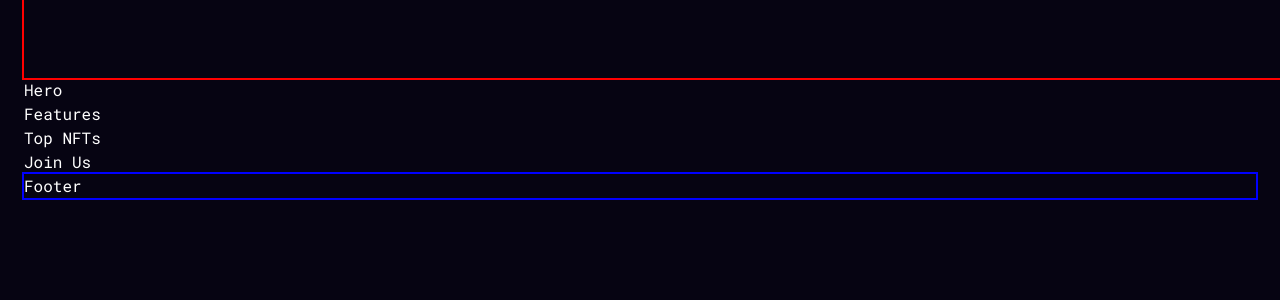
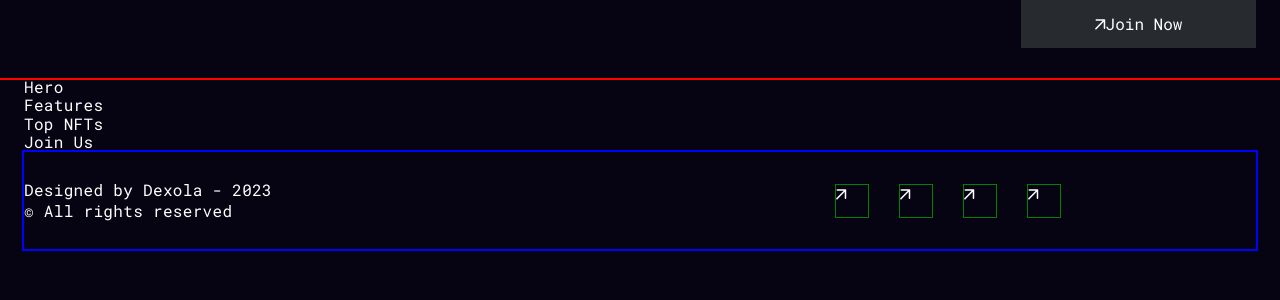
Before and after one commit to YanaUSA/dx-camp-landing, a React (Vite) app: page / in a window 1280 px wide. Shown: the top 300 px of the page. Built offline with nearby package versions, Linux system fonts and the light colour scheme.

Commit message:
add footer draft

```diff
--- a/src/components/Footer/Footer.jsx
+++ b/src/components/Footer/Footer.jsx
@@ -1,10 +1,79 @@
-import styles from './Footer.module.scss'
+import styles from "./Footer.module.scss";
 
 const Footer = () => {
   return (
     <>
       <footer className={styles.footer}>
-                <div>Footer</div>
+        <ul className={styles.socialIconList}>
+          <li className={styles.socialIconItem}>
+            <svg
+              width="11"
+              height="11"
+              margin-right="16"
+              xmlns="http://www.w3.org/2000/svg"
+            >
+              <path
+                d="M.888 9.667 9.482 1m0 0v8.32m0-8.32h-8.25"
+                stroke="#fff"
+                stroke-width="1.5"
+                stroke-linecap="round"
+                stroke-linejoin="round"
+              />
+            </svg>
+          </li>
+          <li className={styles.socialIconItem}>
+            <svg
+              width="11"
+              height="11"
+              margin-right="16"
+              xmlns="http://www.w3.org/2000/svg"
+            >
+              <path
+                d="M.888 9.667 9.482 1m0 0v8.32m0-8.32h-8.25"
+                stroke="#fff"
+                stroke-width="1.5"
+                stroke-linecap="round"
+                stroke-linejoin="round"
+              />
+            </svg>
+          </li>
+          <li className={styles.socialIconItem}>
+            <svg
+              width="11"
+              height="11"
+              margin-right="16"
+              xmlns="http://www.w3.org/2000/svg"
+            >
+              <path
+                d="M.888 9.667 9.482 1m0 0v8.32m0-8.32h-8.25"
+                stroke="#fff"
+                stroke-width="1.5"
+                stroke-linecap="round"
+                stroke-linejoin="round"
+              />
+            </svg>
+          </li>
+          <li className={styles.socialIconItem}>
+            <svg
+              width="11"
+              height="11"
+              margin-right="16"
+              xmlns="http://www.w3.org/2000/svg"
+            >
+              <path
+                d="M.888 9.667 9.482 1m0 0v8.32m0-8.32h-8.25"
+                stroke="#fff"
+                stroke-width="1.5"
+                stroke-linecap="round"
+                stroke-linejoin="round"
+              />
+            </svg>
+          </li>
+        </ul>
+        <div className={styles.footerInfoBox}>
+          <p className={styles.developedBy}>Designed by Dexola - 2023</p>
+          <p className={styles.copywrite}>&#169; All rights reserved</p>
+        </div>
       </footer>
     </>
   );
--- a/src/components/Footer/Footer.module.scss
+++ b/src/components/Footer/Footer.module.scss
@@ -1,8 +1,101 @@
-@import '../../styles/breakpoints.module.scss';
-@import '../../styles/theme-colors.module.scss';
-@import '../../styles/fonts.module.scss';
-@import '../../styles/mixins.module.scss';
+@import "../../styles/breakpoints.module.scss";
+@import "../../styles/theme-colors.module.scss";
+@import "../../styles/fonts.module.scss";
+@import "../../styles/mixins.module.scss";
 
 .footer {
-    outline: 2px solid blue;
+  outline: 2px solid blue;
+
+  display: flex;
+  flex-direction: column;
+//   justify-content: center;
+  align-items: center;
+
+
+  @include respond-to("tablet") {
+    flex-direction: row-reverse;
+  }
+
+  @include respond-to("desktop") {
+//    flex-direction: row;
+//     justify-content: space-between;
+  }
 }
+
+.socialIconList {
+  display: flex;
+  margin: 12px 0;
+
+  @include respond-to("tablet") {
+    width: 100%;
+    justify-content: center;
+  }
+
+  @include respond-to("desktop") {
+    // justify-content: center;
+
+  }
+}
+
+.socialIconItem {
+    width: 32px;
+    height: 32px;
+    outline: 1px solid green;
+
+    fill: red;
+
+  &:not(:last-child) {
+    margin-right: 32px;
+  }
+}
+
+.footerInfoBox {
+  @include respond-to("tablet") {
+    margin: 28px 0;
+    width: 100%;
+    justify-content: start;
+    align-items: center;
+  }
+}
+
+.developedBy {
+  margin-top: 8px;
+
+  font-size: getFontSize("m-small");
+  font-weight: 400;
+  line-height: 1.31;
+
+  @include respond-to("tablet") {
+    width: 100%;
+    margin: 0;
+    font-size: getFontSize("l-small");
+    }
+
+    @include respond-to("desktop") {
+        // width: 100%;
+        // margin: 38px 0;
+        // text-align: center;
+        font-size: getFontSize("s-medium");
+      }
+}
+
+.copywrite {
+  margin-bottom: 34px;
+
+  font-size: getFontSize("m-small");
+  font-weight: 400;
+  line-height: 1.31;
+
+  @include respond-to("tablet") {
+    width: 100%;
+    margin: 0;
+    font-size: getFontSize("l-small");
+    }
+
+    @include respond-to("desktop") {
+        // width: 100%;
+        // margin: 38px 0;
+        // text-align: center;
+        font-size: getFontSize("s-medium");
+      }
+}
--- a/src/components/Header/Header.jsx
+++ b/src/components/Header/Header.jsx
@@ -1,13 +1,15 @@
+import Button from '../../kit/Button/Button'
+// import Icon from '../../kit/Icon/Icon'
+
 import styles from "./Header.module.scss";
 
 const Header = () => {
   return (
     <header className={styles.header}>
       <nav>
-        {/* Header */}
         {/* <a href="https://dexola.com/" className={styles.logo}> */}
             <svg
-              className="logo-icon"
+              className={styles.logoIcon}
               width="35"
               height="20"
               aria-label="Dexola logo"
@@ -17,7 +19,25 @@ const Header = () => {
               ></use>
             </svg>
         {/* </a> */}
-        <button></button>
+        <Button variant="headerBtn" type="button">
+        <svg
+        width="11"
+        height="11"
+        margin-right="16"
+        xmlns="http://www.w3.org/2000/svg"
+      >
+        <path
+          d="M.888 9.667 9.482 1m0 0v8.32m0-8.32h-8.25"
+          stroke="#fff"
+          stroke-width="1.5"
+          stroke-linecap="round"
+          stroke-linejoin="round"
+        />
+      </svg>
+          {/* <Icon name="btn-arrow" className={styles.btnIcon} width="9"
+              height="9" fill="white"/> */}
+          Join Now
+        </Button>
       </nav>
     </header>
   );
--- a/src/components/Header/Header.module.scss
+++ b/src/components/Header/Header.module.scss
@@ -5,38 +5,36 @@
 
 .header {
   outline: 2px solid red;
-  width: 100%;
-  height: 40px;
-
 
   position: fixed;
+  z-index: 99;
   top: 0;
   left: 0;
-  // right: 0;
-  margin: 0 24px;
+  height: 40px;
+  // padding: 0 24px;
 
+  @include respond-to("tablet") {
+    height: 78px;
+    // padding: 15px 0;
+  }
+
+  @include respond-to("desktop") {
+    // padding: 0 120px;
+  }
+}
+
+nav{
   display: flex;
   justify-content: space-between;
 
-  @include respond-to("tablet") {
-    height: 78px;
-    padding: 15px 0;
-  }
-
-  @include respond-to("desktop") {
-    margin: 0 120px;
-  }
+  padding: 0 24px;
 }
 
-.logo-icon {
+.logoIcon {
   padding-top: 10px;
   padding-bottom: 10px;
-  fill: getColor('white');
-
-  // font-family: "Raleway";
-  // font-weight: 700;
-  // font-size: 26px;
-  // line-height: 1.19;
+  // fill: getColor('white');
+  stroke: getColor('white');
 
   @include respond-to("tablet") {
       padding-top: 14px;
@@ -49,3 +47,9 @@
       line-height: 1.17;
   }
 }
+
+.btnIcon {
+  // fill: getColor('white');
+  stroke: getColor('white');
+
+}
--- a/src/components/HeroSection/HeroSection.jsx
+++ b/src/components/HeroSection/HeroSection.jsx
@@ -1,5 +1,4 @@
 // import styles from './HeroSection.module.scss';
-
 
 const HeroSection = () => {
   return (
--- a/src/components/Layout/Layout.module.scss
+++ b/src/components/Layout/Layout.module.scss
@@ -5,7 +5,7 @@
 
 .container {
   // width: 480px;
-  position: relative;
+  // position: relative;
   margin: 0 auto;
   padding: 0 24px;
 
--- a/src/index.scss
+++ b/src/index.scss
@@ -35,8 +35,10 @@ html,
 body,
 :root {
   font-family: $roboto;
-  line-height: 1.5;
+  font-size: 16px;
+  // line-height: 1.5;
   font-weight: 400;
+  letter-spacing: 0.02em;
 
   background-color: getColor('background');
   color:getColor('white');
--- a/src/kit/Icon.jsx
+++ b/src/kit/Icon/Icon.jsx
@@ -1,14 +1,16 @@
-import icons from "../assets/icons/icon-sprite.svg";
+import icons from "../../assets/icons/icon-sprite.svg";
 
-const Icon = ({ name, size, stroke }) => {
+const Icon = ({ name, size, stroke, fill, iconClass }) => {
   const iconLink = `${icons}#${name}`;
 
   return (
     <svg
       xmlns="http://www.w3.org/2000/svg"
+      className={iconClass}
       width={size}
       height={size}
       stroke={stroke}
+      fill={fill}
     >
       <use href={iconLink}></use>
     </svg>
--- a/src/styles/reset.module.scss
+++ b/src/styles/reset.module.scss
@@ -31,7 +31,7 @@ footer,
 header,
 section,
 main {
-  display: block;
+  // display: block;
   width: 100%;
 }
 
```
Also changed, not shown: src/styles/fonts.module.scss (+14 -14 lines), src/assets/icons/btn-arrow.svg, src/assets/icons/sprite.svg (added). Lines whose indentation alone changed are shown as unchanged.
